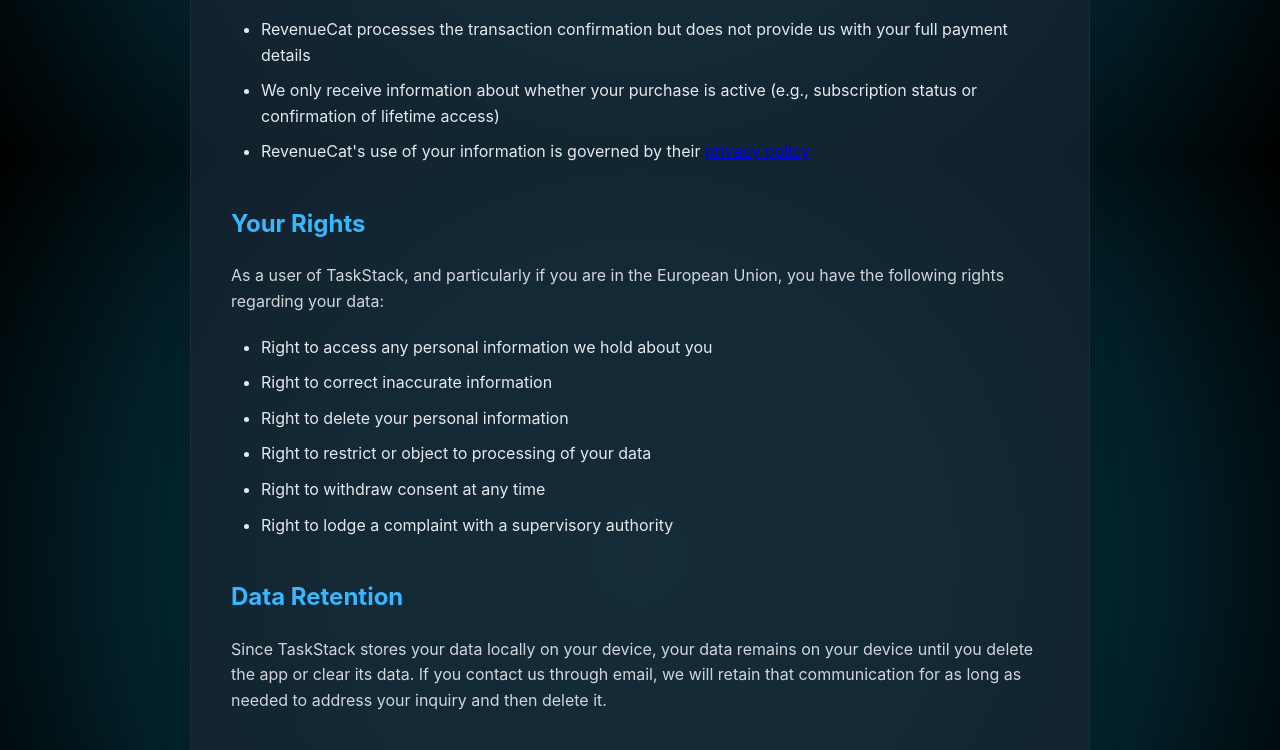
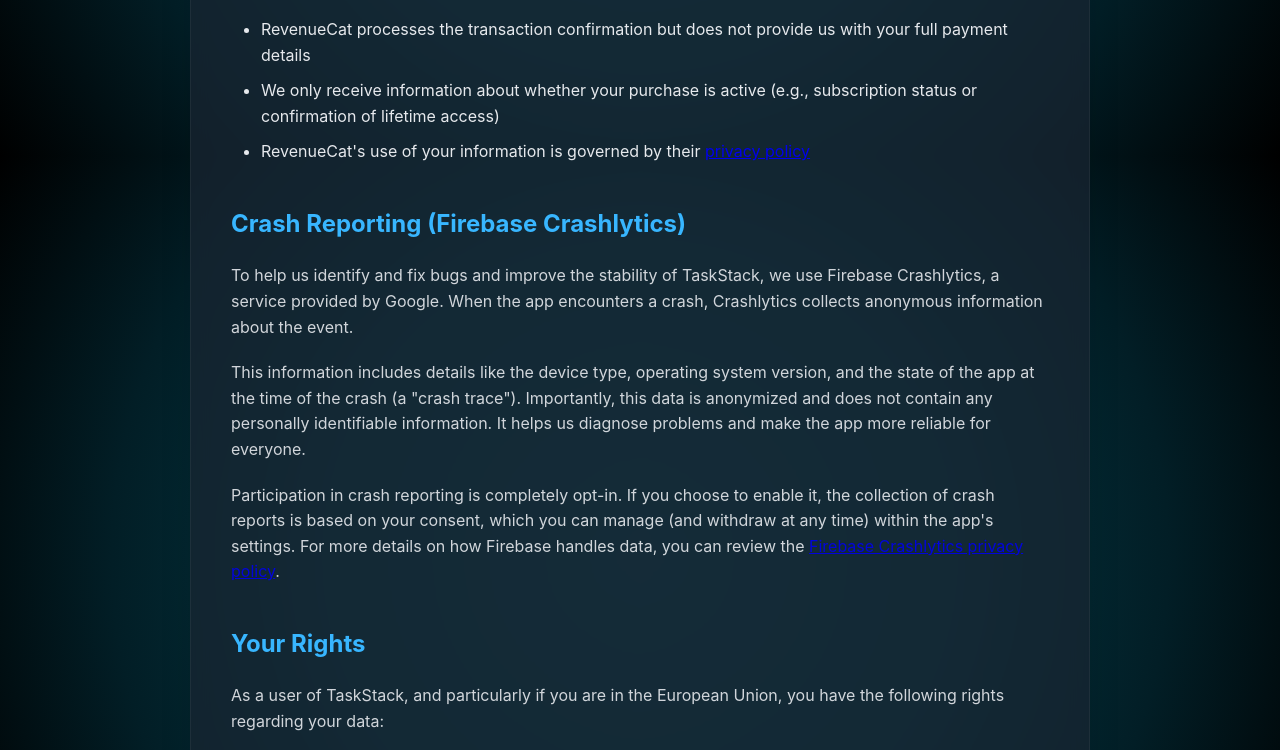
Before and after one commit to Dazarang/dazarang.github.io, a plain HTML site: page taskstack/privacy/index.html in a window 1280 px wide. Shown: the part 1444-2194 px from the top of the page. Drawn offline with Linux system fonts and the light colour scheme.

Commit message:
Update privacy policy with new last updated date and add section on crash reporting using Firebase Crashlytics, including user consent details.

```diff
--- a/taskstack/privacy/index.html
+++ b/taskstack/privacy/index.html
@@ -132,7 +132,7 @@
         <div class="glass-card">
             <h1>Privacy Policy</h1>
 
-            <p><strong>Last Updated: April 6, 2025</strong></p>
+            <p><strong>Last Updated: April 27, 2025</strong></p>
 
             <p>At TaskStack, we value your privacy and are committed to protecting your personal information. This
                 Privacy Policy explains how we handle data when you use our TaskStack mobile application.</p>
@@ -184,6 +184,21 @@
                         href="https://www.revenuecat.com/privacy" target="_blank">privacy policy</a></li>
             </ul>
 
+            <h2>Crash Reporting (Firebase Crashlytics)</h2>
+
+            <p>To help us identify and fix bugs and improve the stability of TaskStack, we use Firebase Crashlytics, a
+                service provided by Google. When the app encounters a crash, Crashlytics collects anonymous information
+                about the event.</p>
+            <p>This information includes details like the device type, operating system version, and the state of the
+                app at the time of the crash (a "crash trace"). Importantly, this data is anonymized and does not
+                contain any personally identifiable information. It helps us diagnose problems and make the app more
+                reliable for everyone.</p>
+            <p>Participation in crash reporting is completely opt-in. If you choose to enable it, the collection of
+                crash reports is based on your consent, which you can manage (and withdraw at any time) within the app's
+                settings. For more details on how Firebase handles data, you can review the <a
+                    href="https://firebase.google.com/support/privacy" target="_blank">Firebase Crashlytics privacy
+                    policy</a>.</p>
+
             <h2>Your Rights</h2>
 
             <p>As a user of TaskStack, and particularly if you are in the European Union, you have the following rights
```
